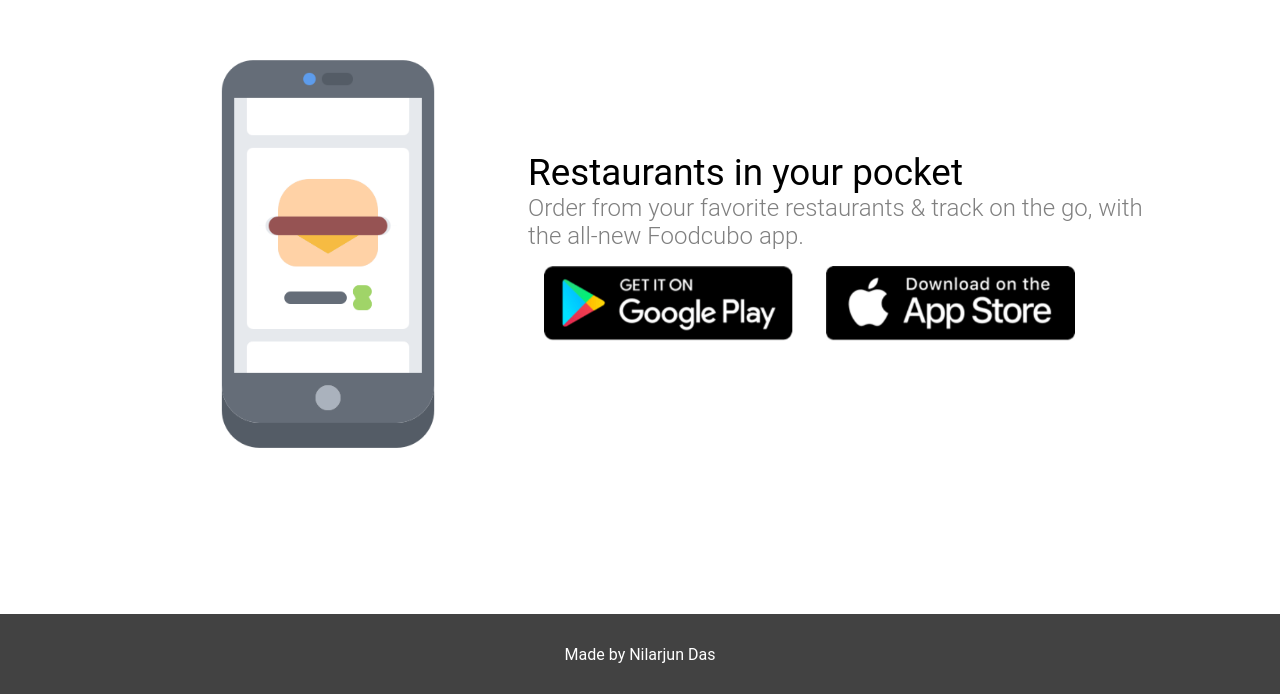
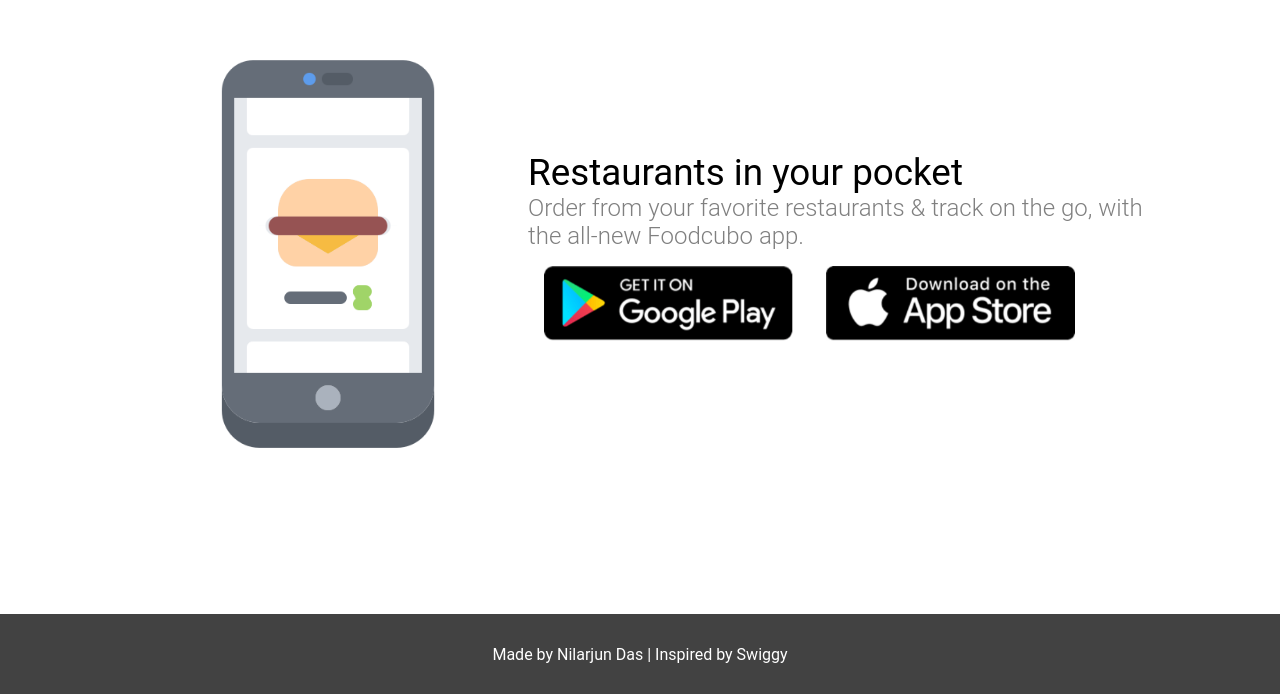
Before and after one commit to Xtremilicious/Restaurant-Finder, a plain HTML site: page index.html in a window 1280 px wide. Shown: the part 1306-2000 px from the top of the page. Drawn offline with Linux system fonts and the light colour scheme.

Commit message:
Update index.html

```diff
--- a/index.html
+++ b/index.html
@@ -71,7 +71,7 @@
         </div>
     </div>
     <div class="footer">
-        Made by Nilarjun Das
+        Made by Nilarjun Das | Inspired by Swiggy
     </div>
 </body>
 
```
